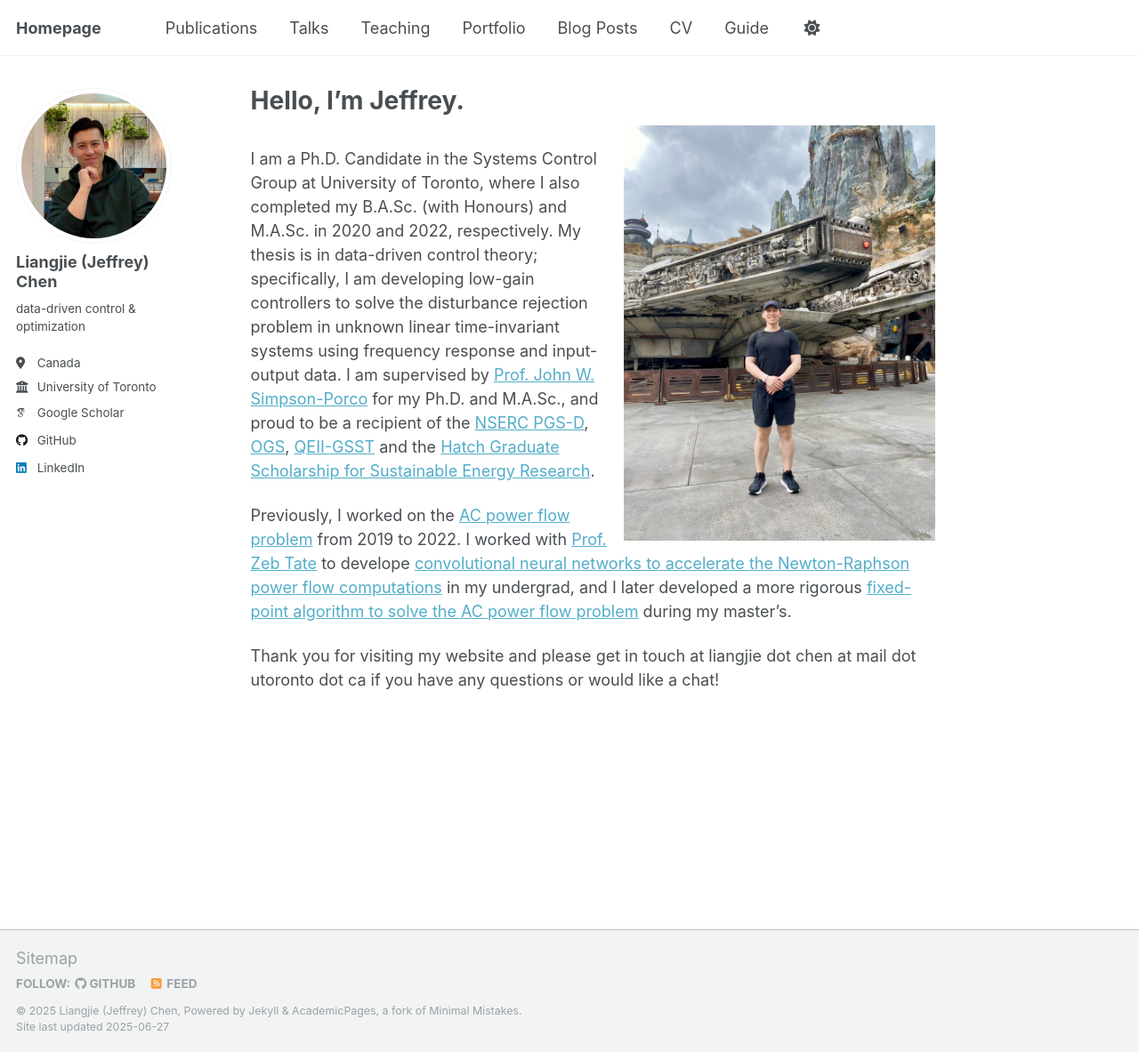
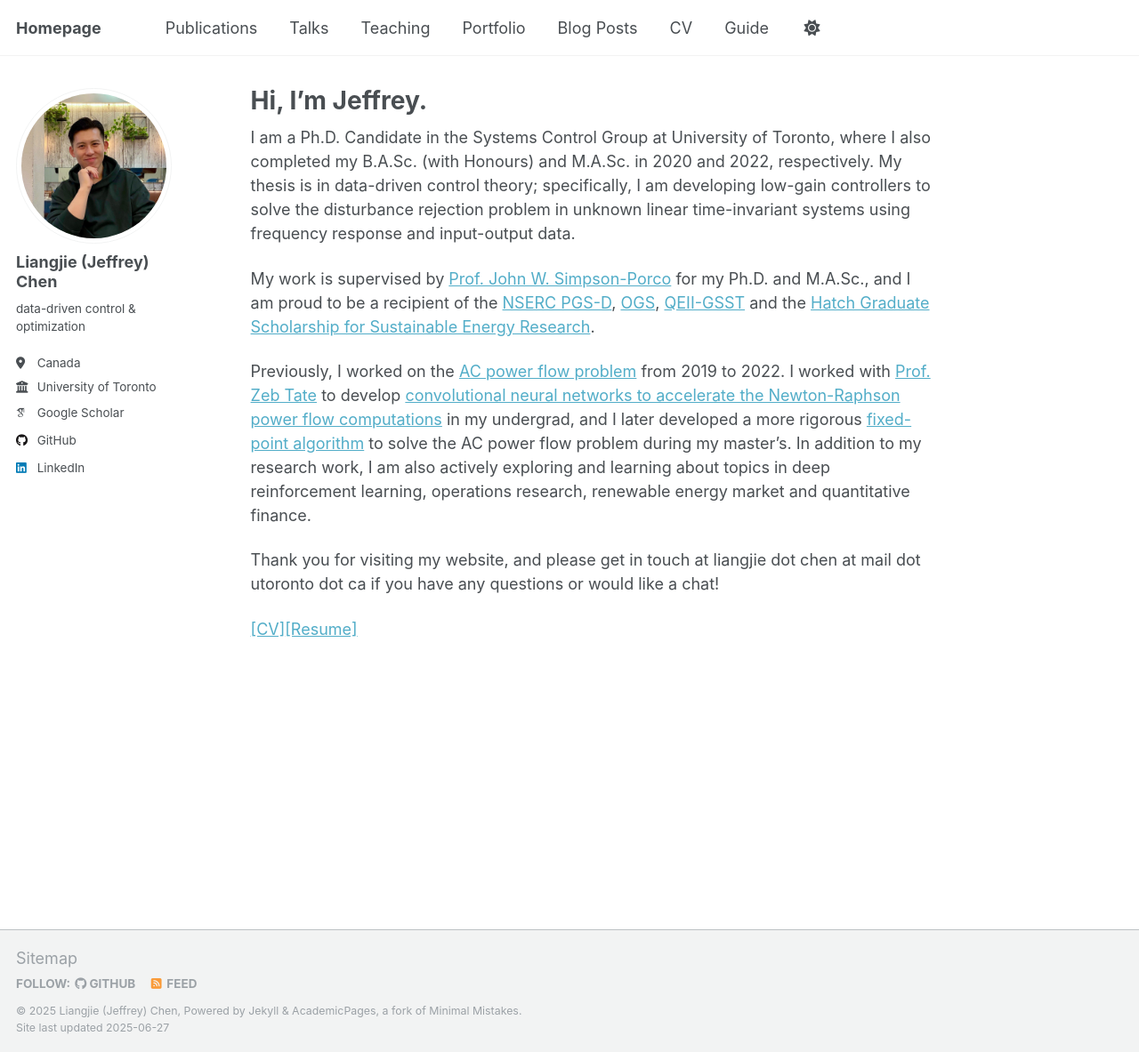
Before and after one commit to jchen975/ljchen.github.io, a Jekyll site: the page built from _pages/about.md, in a window 1280 px wide and 1183 px high. Shown: the whole window at 89% size. Built offline with Jekyll 4.4.1, drawn with Linux system fonts in a browser that asks for light colours; some web fonts are replaced.

Commit message:
update about + add cv/resume

```diff
--- a/_pages/about.md
+++ b/_pages/about.md
@@ -1,6 +1,6 @@
 ---
 permalink: /
-title: "Hello, I'm Jeffrey. "
+title: "Hi, I'm Jeffrey. "
 author_profile: true
 redirect_from:
   - /about/
@@ -8,14 +8,15 @@ redirect_from:
 ---
 
 
+I am a Ph.D. Candidate in the Systems Control Group at University of Toronto, where I also completed my B.A.Sc. (with Honours) and M.A.Sc. in 2020 and 2022, respectively. My thesis is in data-driven control theory; specifically, I am developing low-gain controllers to solve the disturbance rejection problem in unknown linear time-invariant systems using frequency response and input-output data.
 
-![](/images/millenium-falcon.JPEG){: .align-right width="350px"}
+My work is supervised by [Prof. John W. Simpson-Porco](https://www.control.utoronto.ca/~jwsimpson/) for my Ph.D. and M.A.Sc., and I am proud to be a recipient of the [NSERC PGS-D](https://www.nserc-crsng.gc.ca/Students-Etudiants/PG-CS/BellandPostgrad-BelletSuperieures_eng.asp), [OGS](https://www.sgs.utoronto.ca/awards/ontario-graduate-scholarship/), [QEII-GSST](https://osap.gov.on.ca/OSAPPortal/en/A-ZListofAid/PRDR019236.html) and the [Hatch Graduate Scholarship for Sustainable Energy Research](https://energy.utoronto.ca/).
+
+Previously, I worked on the [AC power flow problem](https://en.wikipedia.org/wiki/Power-flow_study) from 2019 to 2022. I worked with [Prof. Zeb Tate](https://www.ece.utoronto.ca/people/tate-j/) to develop [convolutional neural networks to accelerate the Newton-Raphson power flow computations](https://arxiv.org/abs/2004.09342) in my undergrad, and I later developed a more rigorous [fixed-point algorithm](https://ieeexplore.ieee.org/abstract/document/10156226) to solve the AC power flow problem during my master's. In addition to my research work, I am also actively exploring and learning about topics in deep reinforcement learning, operations research, renewable energy market and quantitative finance.
+
+<!-- Outside work, I am an experienced amateur violinist of 20+ years (my favorite works are written by [Mahler](https://www.youtube.com/watch?v=Oi6ZjkXFlcU) and [Bach](https://youtu.be/vhOaS_Cy8_8?si=TNHShy0LIqunDOaa)), an avid reader (but in all honesty, really a [book hoarder](https://www.booksalefinder.com/utgeneral.html)), and I am working on achieving my [fitness goals](https://ljchen.github.io/posts/fitness-goals.html) by 2027.  -->
+
+Thank you for visiting my website, and please get in touch at liangjie dot chen at mail dot utoronto dot ca if you have any questions or would like a chat!
 
 
-I am a Ph.D. Candidate in the Systems Control Group at University of Toronto, where I also completed my B.A.Sc. (with Honours) and M.A.Sc. in 2020 and 2022, respectively. My thesis is in data-driven control theory; specifically, I am developing low-gain controllers to solve the disturbance rejection problem in unknown linear time-invariant systems using frequency response and input-output data. I am supervised by [Prof. John W. Simpson-Porco](https://www.control.utoronto.ca/~jwsimpson/) for my Ph.D. and M.A.Sc., and proud to be a recipient of the [NSERC PGS-D](https://www.nserc-crsng.gc.ca/Students-Etudiants/PG-CS/BellandPostgrad-BelletSuperieures_eng.asp), [OGS](https://www.sgs.utoronto.ca/awards/ontario-graduate-scholarship/), [QEII-GSST](https://osap.gov.on.ca/OSAPPortal/en/A-ZListofAid/PRDR019236.html) and the [Hatch Graduate Scholarship for Sustainable Energy Research](https://energy.utoronto.ca/).
-
-Previously, I worked on the [AC power flow problem](https://en.wikipedia.org/wiki/Power-flow_study) from 2019 to 2022. I worked with [Prof. Zeb Tate](https://www.ece.utoronto.ca/people/tate-j/) to develope [convolutional neural networks to accelerate the Newton-Raphson power flow computations](https://arxiv.org/abs/2004.09342) in my undergrad, and I later developed a more rigorous [fixed-point algorithm to solve the AC power flow problem](https://ieeexplore.ieee.org/abstract/document/10156226) during my master's.
-
-<!-- Besides my interest in control theory and mathematical optimization, I am also actively exploring and learning about topics in deep reinforcement learning, operations research, renewable energy market and quantitative finance. Outside work, I am an experienced amateur violinist of 20+ years (my favorite works are written by [Mahler](https://www.youtube.com/watch?v=Oi6ZjkXFlcU) and [Bach](https://youtu.be/vhOaS_Cy8_8?si=TNHShy0LIqunDOaa)), an avid reader (but in all honesty, really a [book hoarder](https://www.booksalefinder.com/utgeneral.html)), and I am working on achieving my [fitness goals](https://ljchen.github.io/posts/fitness-goals.html) by 2027.  -->
-
-Thank you for visiting my website and please get in touch at liangjie dot chen at mail dot utoronto dot ca if you have any questions or would like a chat!
+[[CV]](https://ljchen.ca/files/cv.pdf)[[Resume]](https://ljchen.ca/files/resume.pdf)
```
Also changed, not shown: 2 other files.
